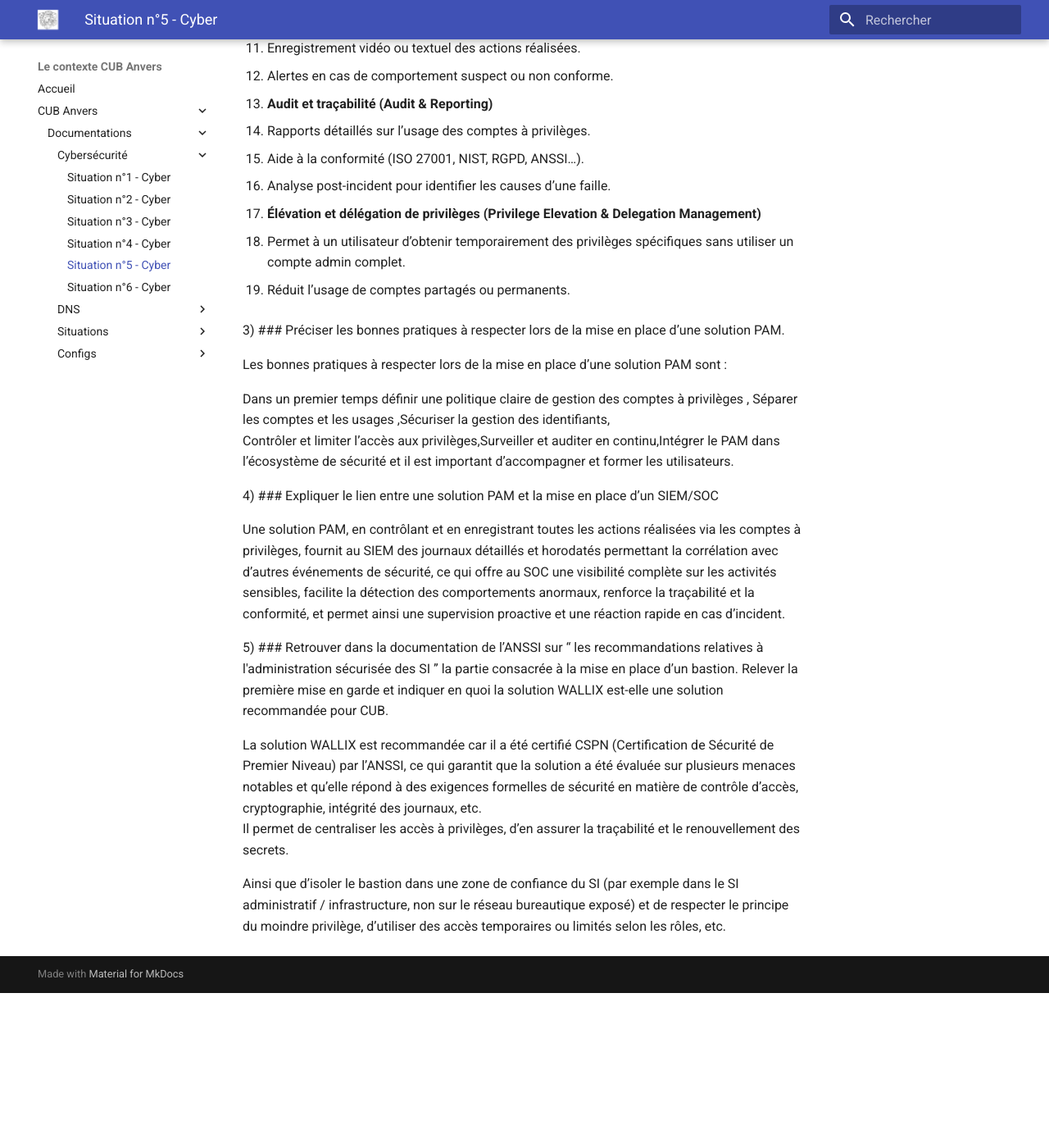
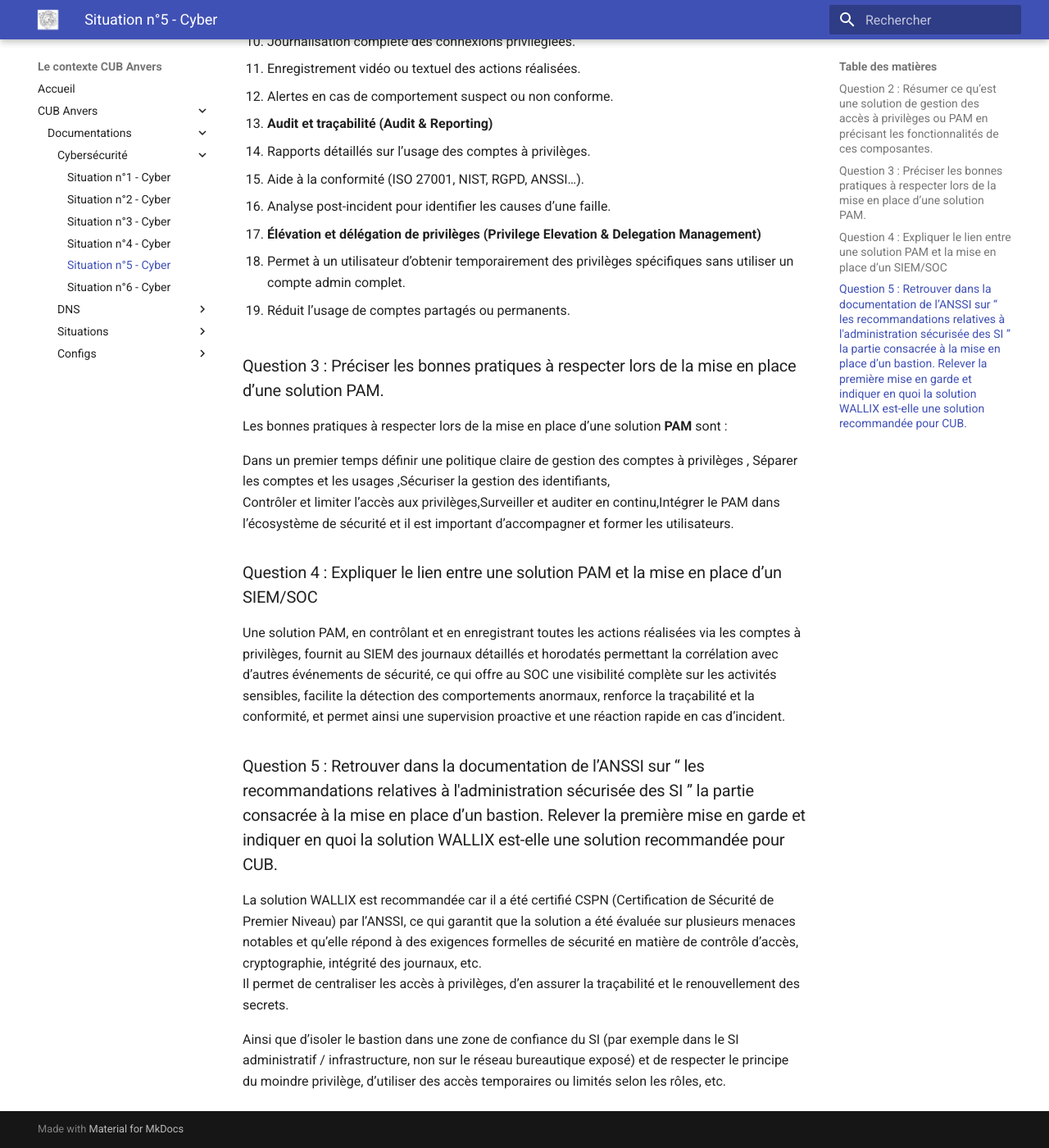
Before and after one commit to Adfiree/Anvers, an MkDocs documentation site: the page built from docs/documentations/Cybersécurité/Situation n°5 Cyber.md, in a window 1280 px wide and 1400 px high, scrolled down 1713 px. Shown: the whole window at 82% size. Built offline with MkDocs 1.6.1 and Material for MkDocs 9.7.7, drawn with Linux system fonts in a browser that asks for light colours; before the commit the page ends 2924 px from its top, so only the background shows below that; some of the changed text lies outside the part shown.

Commit message:
situation 5 pres que bonn

```diff
--- a/docs/documentations/Cybersécurité/Situation n°5 Cyber.md
+++ b/docs/documentations/Cybersécurité/Situation n°5 Cyber.md
@@ -30,7 +30,7 @@ Chaque action peut être attribuée à un utilisateur ou à un rôle précis, fa
 - **Réduction des erreurs humaines**
 Moins de droits signifie aussi moins de risques d’actions involontaires dangereuses
 
-2) ### Résumer ce qu’est une solution de gestion des accès à privilèges ou PAM en précisant les fonctionnalités de ces composantes.
+### Question 2 : Résumer ce qu’est une solution de gestion des accès à privilèges ou PAM en précisant les fonctionnalités de ces composantes.
 
 **Le PAM vise à appliquer le principe du moindre privilège en encadrant strictement l’accès aux ressources critiques. Il permet de réduire les risques liés aux comptes à privilèges : compromission, abus d’accès, erreurs humaines ou non-conformité réglementaire.**
 
@@ -72,18 +72,18 @@ Moins de droits signifie aussi moins de risques d’actions involontaires danger
 
 - Réduit l’usage de comptes partagés ou permanents.
 
-3) ###  Préciser les bonnes pratiques à respecter lors de la mise en place d’une solution PAM.
+### Question 3 : Préciser les bonnes pratiques à respecter lors de la mise en place d’une solution PAM.
 
-Les bonnes pratiques à respecter lors de la mise en place d’une solution PAM sont :
+Les bonnes pratiques à respecter lors de la mise en place d’une solution **PAM** sont :
 
 Dans un premier temps définir une politique claire de gestion des comptes à privilèges , Séparer les comptes et les usages ,Sécuriser la gestion des identifiants,
 Contrôler et limiter l’accès aux privilèges,Surveiller et auditer en continu,Intégrer le PAM dans l’écosystème de sécurité et il est important d’accompagner et former les utilisateurs.
 
-4) ### Expliquer le lien entre une solution PAM et la mise en place d’un SIEM/SOC
+### Question 4 : Expliquer le lien entre une solution PAM et la mise en place d’un SIEM/SOC
 
 Une solution PAM, en contrôlant et en enregistrant toutes les actions réalisées via les comptes à privilèges, fournit au SIEM des journaux détaillés et horodatés permettant la corrélation avec d’autres événements de sécurité, ce qui offre au SOC une visibilité complète sur les activités sensibles, facilite la détection des comportements anormaux, renforce la traçabilité et la conformité, et permet ainsi une supervision proactive et une réaction rapide en cas d’incident.
 
-5) ### Retrouver dans la documentation de l’ANSSI sur “ les recommandations relatives à l'administration sécurisée des SI ” la partie consacrée à la mise en place d’un bastion. Relever la première mise en garde et indiquer en quoi la solution WALLIX est-elle une solution recommandée pour CUB.
+### Question 5 : Retrouver dans la documentation de l’ANSSI sur “ les recommandations relatives à l'administration sécurisée des SI ” la partie consacrée à la mise en place d’un bastion. Relever la première mise en garde et indiquer en quoi la solution WALLIX est-elle une solution recommandée pour CUB.
 
 La solution WALLIX est recommandée car il a été certifié CSPN (Certification de Sécurité de Premier Niveau) par l’ANSSI, ce qui garantit que la solution a été évaluée sur plusieurs menaces notables et qu’elle répond à des exigences formelles de sécurité en matière de contrôle d’accès, cryptographie, intégrité des journaux, etc.
 Il permet de centraliser les accès à privilèges, d’en assurer la traçabilité et le renouvellement des secrets.
```
